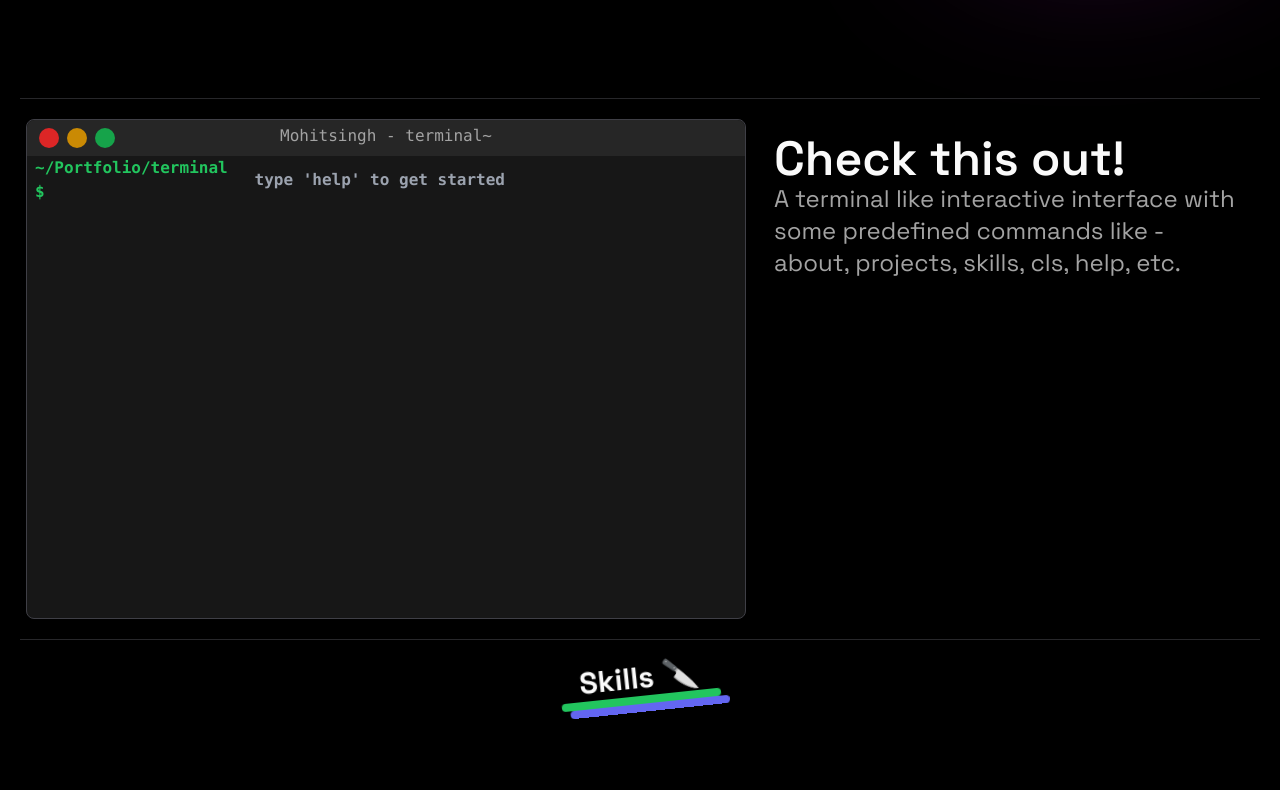
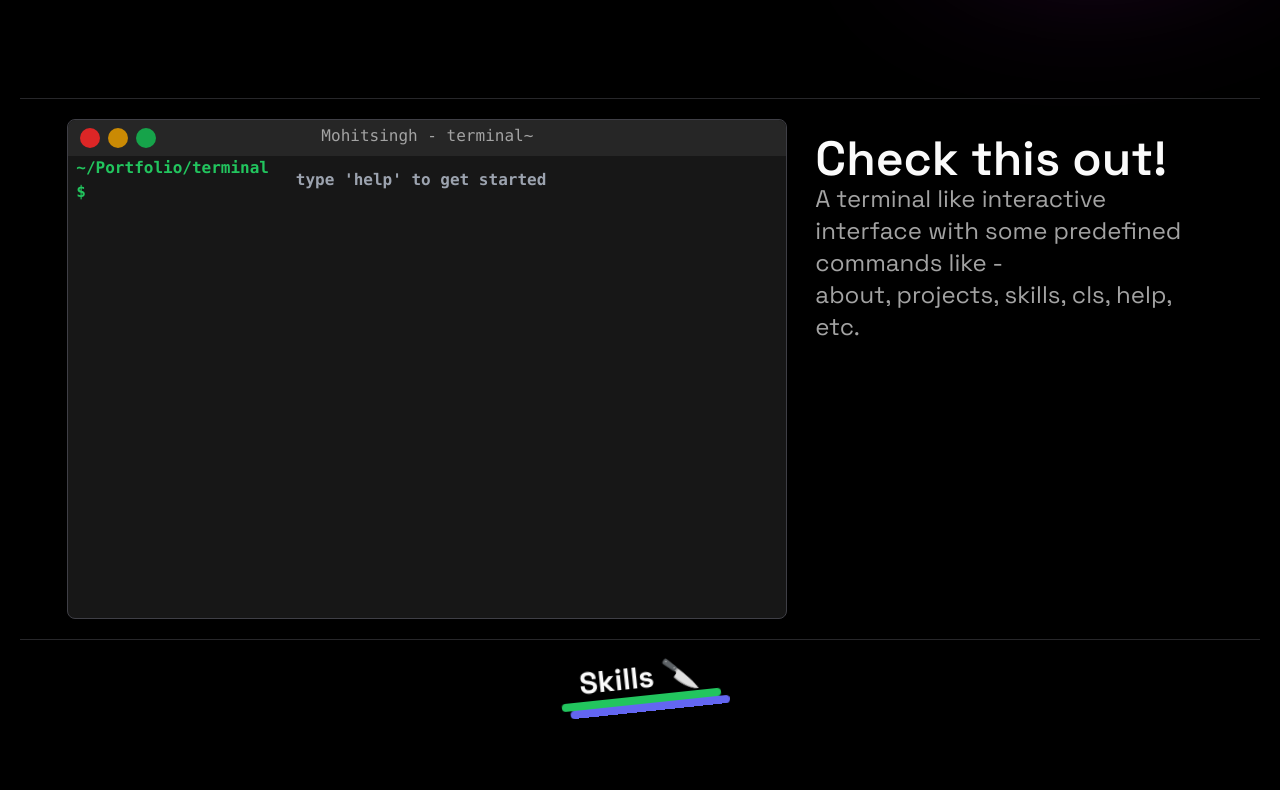
Before and after one commit to Moh1tsingh/Moh1tsingh, a Next.js app: page / in a window 1280 px wide. Shown: the part 634-1424 px from the top of the page. Built offline with nearby package versions, Linux system fonts and the light colour scheme.

Commit message:
fixed terminal width

```diff
--- a/app/(Home)/page.tsx
+++ b/app/(Home)/page.tsx
@@ -18,9 +18,9 @@ const page = () => {
       </div>
       <div className=" max-w-7xl mx-auto p-5 mt-20 space-y-5">
         <div className=" max-sm:hidden border-t"></div>
-        <div className=" max-sm:hidden w-full flex justify-center items-center gap-x-3 font-normal">
+        <div className=" max-sm:hidden min-w-[720px] flex justify-center items-center gap-x-3 font-normal">
           <Terminal />
-          <div className="w-[40%] h-[500px]  flex flex-col items-start justify-start p-4">
+          <div className=" max-lg:hidden w-1/3 h-[500px]  flex flex-col items-start justify-start p-4">
             <h1 className=" text-5xl font-semibold">Check this out!</h1>
             <p className=" text-2xl text-neutral-400">A terminal like interactive interface with some predefined commands like - <br /> about, projects, skills, cls, help, etc.
             </p>
```
